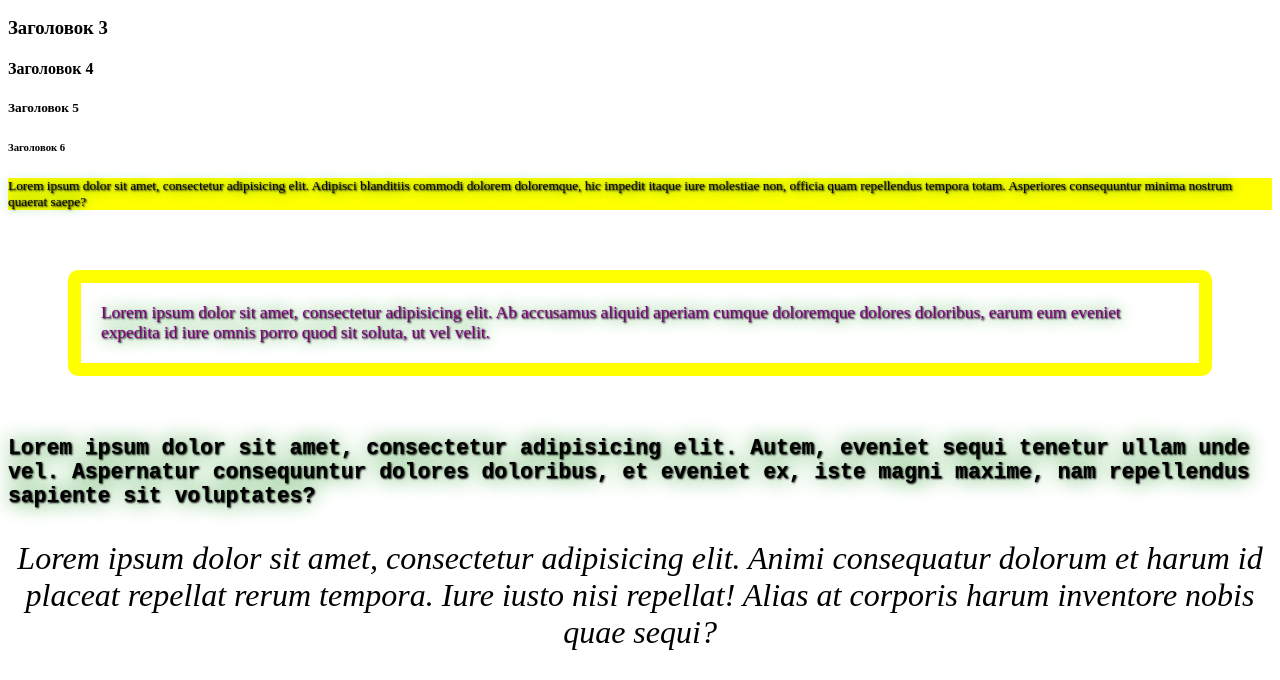
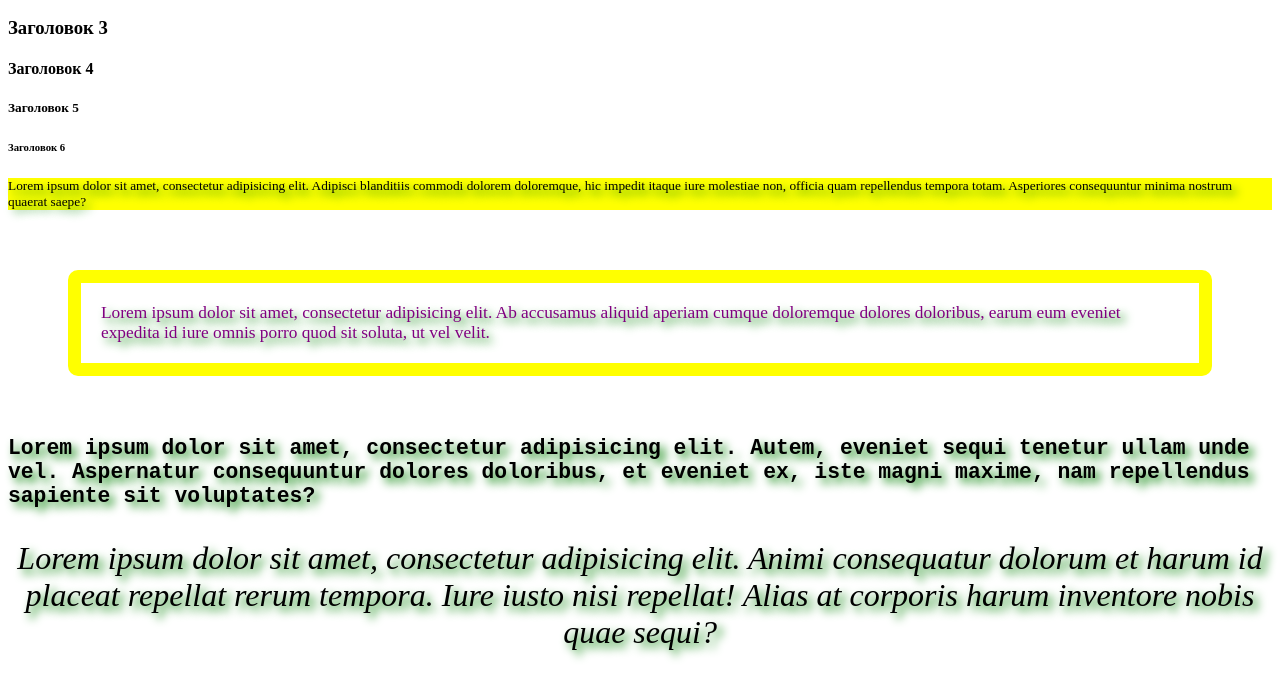
Before and after one commit to VladimirChub/GIT, a plain HTML site: page index.html in a window 1280 px wide. Shown: the part 110-790 px from the top of the page. Drawn offline with Linux system fonts and the light colour scheme.

Commit message:
Домашнее задание #2 Часть 2

```diff
--- a/styles.css
+++ b/styles.css
@@ -5,7 +5,7 @@ h1 {
 .paragraph-1{
     background: yellow;
     font-size: 10pt;
-    text-shadow: 1px 1px 2px black, 0 0 1em green;
+    text-shadow: 5px 5px 10px green;
 }
 .paragraph-2{
     color: purple;
@@ -20,16 +20,17 @@ h1 {
     margin-bottom: 60px;
     margin-left: 60px;
     margin-right: 60px;
-    text-shadow: 1px 1px 2px black, 0 0 1em green;
+    text-shadow: 5px 5px 10px green;
 }
 .paragraph-3{
     font-weight: bold;
     font-size: 16pt;
     font-family: Courier New;
-    text-shadow: 1px 1px 2px black, 0 0 1em green;
+    text-shadow: 5px 5px 10px green;
 }
 
 .paragraph-4{
     font-size: 24pt;
     font-style: italic;
+    text-shadow: 5px 5px 10px green;
 }
```
